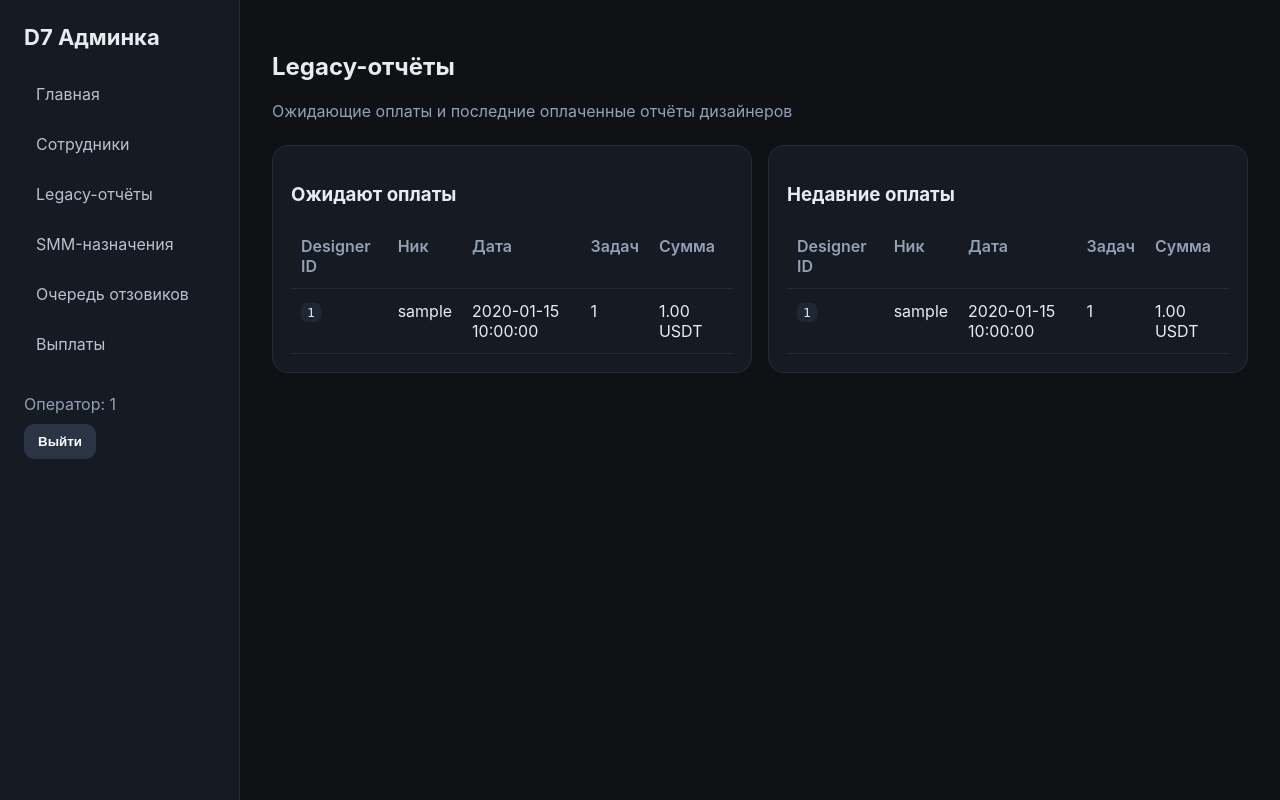
After one commit to hamzanewboy04-a11y/d7-designers-bot, a FastAPI app: template web/templates/legacy_reports.html in a window 1280 px wide. The commit adds this page. Run offline with FastAPI, Linux system fonts and the light colour scheme; the template is opened without the code that fills it: most values are stand-ins (such as "Sample title", 1, 10 or a date in 2020); parts of the project's set-up code (start-up, migrations or seed data) failed here and were passed over.

Commit message:
feat: add legacy reports overview to web admin

```diff
--- a/web/app.py
+++ b/web/app.py
@@ -3,6 +3,7 @@ from __future__ import annotations
 import logging
 from pathlib import Path
 from urllib.parse import quote
+from datetime import timedelta
 
 from fastapi import FastAPI, Form, Request
 from fastapi.responses import HTMLResponse, PlainTextResponse, RedirectResponse
@@ -12,7 +13,7 @@ from sqlalchemy import text
 from starlette.middleware.sessions import SessionMiddleware
 
 from d7_bot.config import load_config
-from d7_bot.db import Database
+from d7_bot.db import Database, moscow_today
 from services.employees import EmployeeService
 from services.payroll import PayrollService
 from services.reviewer import ReviewerService
@@ -302,6 +303,54 @@ async def employee_detail_page(request: Request, telegram_id: int):
     )
 
 
+@app.get("/admin/legacy-reports", response_class=HTMLResponse)
+async def legacy_reports_page(request: Request):
+    operator = await require_operator(request)
+    if isinstance(operator, RedirectResponse):
+        return operator
+
+    pending: list[dict] = []
+    recent_paid: list[dict] = []
+    try:
+        pending_rows = await db.get_pending_payments()
+        pending = [
+            {
+                "designer_id": row[0],
+                "d7_nick": row[1],
+                "wallet": row[2],
+                "report_date": row[3],
+                "task_count": int(row[4]),
+                "total_usdt": float(row[5]),
+            }
+            for row in pending_rows
+        ]
+        paid_rows = await db.get_paid_summary(moscow_today() - timedelta(days=14))
+        recent_paid = [
+            {
+                "designer_id": row[0],
+                "d7_nick": row[1],
+                "report_date": row[2],
+                "task_count": int(row[3]),
+                "total_usdt": float(row[4]),
+            }
+            for row in paid_rows[:30]
+        ]
+    except Exception as exc:
+        logger.warning("Legacy reports page data unavailable: %s", exc)
+
+    return TEMPLATES.TemplateResponse(
+        request=request,
+        name="legacy_reports.html",
+        context={
+            "request": request,
+            "title": "Legacy-отчёты",
+            "pending": pending,
+            "recent_paid": recent_paid,
+            "operator_id": operator,
+        },
+    )
+
+
 @app.get("/admin/smm/assignments", response_class=HTMLResponse)
 async def smm_assignments_page(request: Request, message: str | None = None):
     operator = await require_operator(request)
--- a/web/templates/base.html
+++ b/web/templates/base.html
@@ -13,6 +13,7 @@
       <nav>
         <a href="/admin">Главная</a>
         <a href="/admin/employees">Сотрудники</a>
+        <a href="/admin/legacy-reports">Legacy-отчёты</a>
         <a href="/admin/smm/assignments">SMM-назначения</a>
         <a href="/admin/reviewer/entries">Очередь отзовиков</a>
         <a href="/admin/payouts">Выплаты</a>
--- /dev/null
+++ b/web/templates/legacy_reports.html
@@ -0,0 +1,46 @@
+{% extends 'base.html' %}
+{% block content %}
+<div class="topbar">
+  <div>
+    <h2>Legacy-отчёты</h2>
+    <div class="subtitle">Ожидающие оплаты и последние оплаченные отчёты дизайнеров</div>
+  </div>
+</div>
+
+<div class="grid two">
+  <div class="section">
+    <h3>Ожидают оплаты</h3>
+    <table>
+      <thead><tr><th>Designer ID</th><th>Ник</th><th>Дата</th><th>Задач</th><th>Сумма</th></tr></thead>
+      <tbody>
+        {% for item in pending %}
+        <tr>
+          <td><code>{{ item.designer_id }}</code></td>
+          <td>{{ item.d7_nick }}</td>
+          <td>{{ item.report_date }}</td>
+          <td>{{ item.task_count }}</td>
+          <td>{{ '%.2f'|format(item.total_usdt) }} USDT</td>
+        </tr>
+        {% endfor %}
+      </tbody>
+    </table>
+  </div>
+  <div class="section">
+    <h3>Недавние оплаты</h3>
+    <table>
+      <thead><tr><th>Designer ID</th><th>Ник</th><th>Дата</th><th>Задач</th><th>Сумма</th></tr></thead>
+      <tbody>
+        {% for item in recent_paid %}
+        <tr>
+          <td><code>{{ item.designer_id }}</code></td>
+          <td>{{ item.d7_nick }}</td>
+          <td>{{ item.report_date }}</td>
+          <td>{{ item.task_count }}</td>
+          <td>{{ '%.2f'|format(item.total_usdt) }} USDT</td>
+        </tr>
+        {% endfor %}
+      </tbody>
+    </table>
+  </div>
+</div>
+{% endblock %}
```
